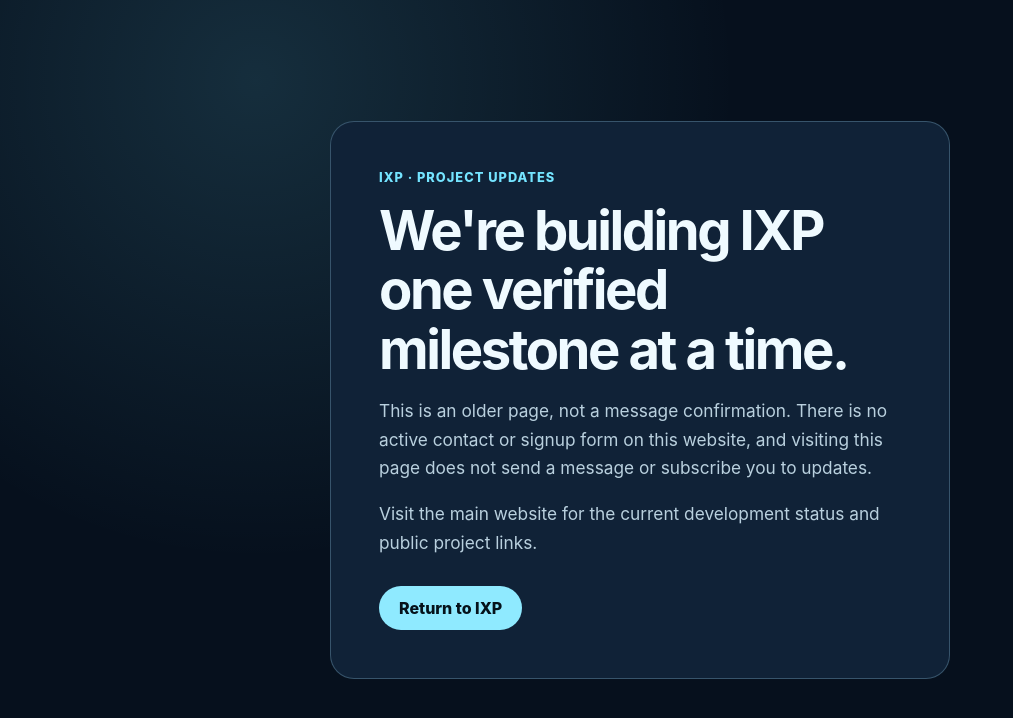
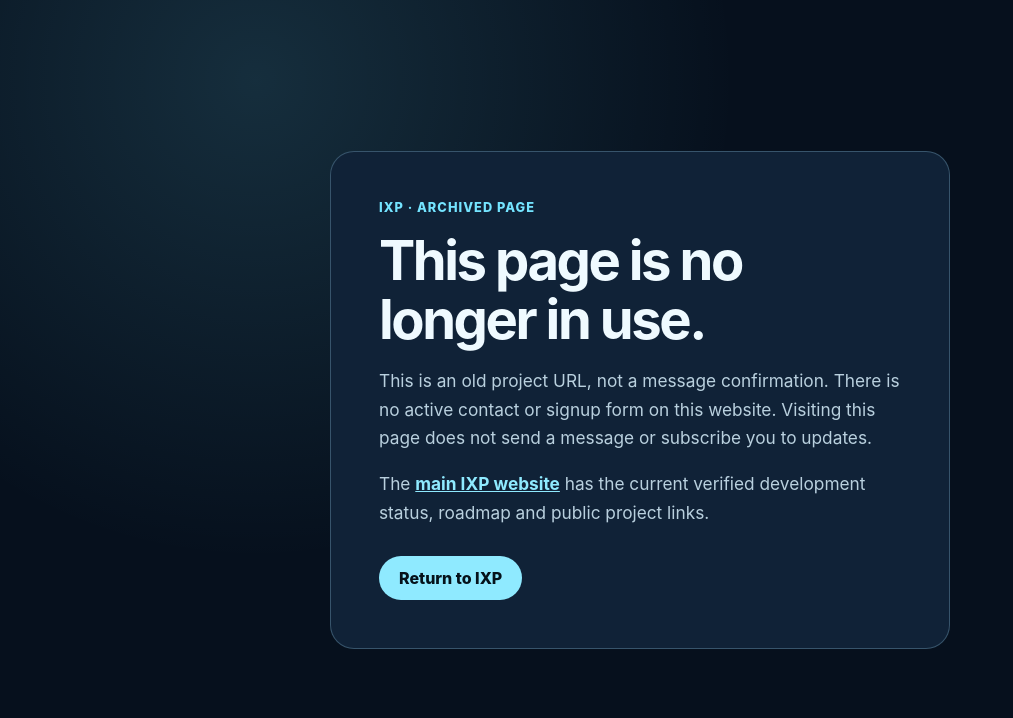
Before and after one commit to jordaninjohnson/ixp.cool, a plain HTML site: page thank-you.html in a window 1280 px wide. Shown: the whole page, without its empty margins (0-1013 px from the left). Drawn offline with Linux system fonts and the light colour scheme.

Commit message:
site: refresh archival page without implying a sent message

```diff
--- a/thank-you.html
+++ b/thank-you.html
@@ -5,7 +5,7 @@
   <meta name="viewport" content="width=device-width, initial-scale=1">
   <meta name="robots" content="noindex">
   <meta name="theme-color" content="#07111f">
-  <title>Project Updates | IXP</title>
+  <title>Archived project updates | IXP</title>
   <style>
     :root { color-scheme: dark; font-family: Inter, ui-sans-serif, system-ui, -apple-system, sans-serif; }
     * { box-sizing: border-box; }
@@ -19,15 +19,17 @@
     a { display: inline-block; margin-top: 12px; padding: 12px 20px; color: #05121a; background: #8feaff;
       border-radius: 999px; font-weight: 800; text-decoration: none; }
     a:hover { background: #c3f4ff; }
+    .inline-link { display: inline; margin: 0; padding: 0; background: none; color: #8feaff; border-radius: 0; text-decoration: underline; font-weight: 650; }
+    .inline-link:hover { color: white; background: none; }
     a:focus-visible { outline: 3px solid white; outline-offset: 4px; }
   </style>
 </head>
 <body>
   <main>
-    <div class="eyebrow">IXP · Project updates</div>
-    <h1>We're building IXP one verified milestone at a time.</h1>
-    <p>This is an older page, not a message confirmation. There is no active contact or signup form on this website, and visiting this page does not send a message or subscribe you to updates.</p>
-    <p>Visit the main website for the current development status and public project links.</p>
+    <div class="eyebrow">IXP · Archived page</div>
+    <h1>This page is no longer in use.</h1>
+    <p>This is an old project URL, not a message confirmation. There is no active contact or signup form on this website. Visiting this page does not send a message or subscribe you to updates.</p>
+    <p>The <a class="inline-link" href="/">main IXP website</a> has the current verified development status, roadmap and public project links.</p>
     <a href="/">Return to IXP</a>
   </main>
 </body>
```
